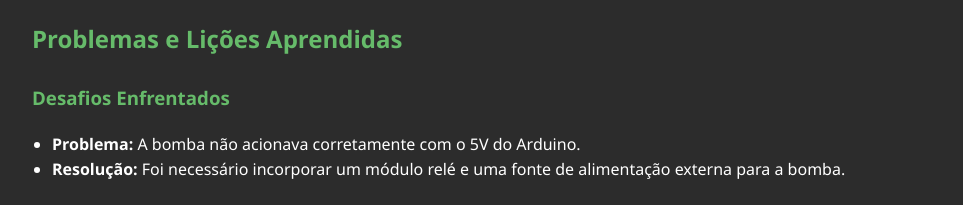
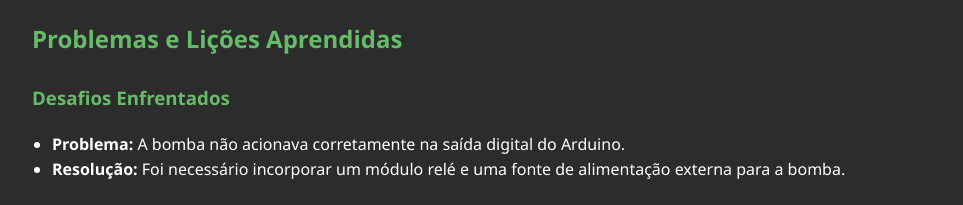
Before and after one commit to l-bonfim/Projeto-Sistemas-Digitais-Plantagoshi, a plain HTML site: page site/index.html in a window 1280 px wide. Shown: the part 8080-8285 px from the top of the page, without its empty margins (158-1121 px from the left). Drawn offline with Linux system fonts and the light colour scheme.

Commit message:
Update index.html

```diff
--- a/site/index.html
+++ b/site/index.html
@@ -277,7 +277,7 @@
 
     <h3>Desafios Enfrentados</h3>
     <ul>
-        <li><b>Problema:</b> A bomba não acionava corretamente com o 5V do Arduino.</li>
+        <li><b>Problema:</b> A bomba não acionava corretamente na saída digital do Arduino.</li>
         <li><b>Resolução:</b> Foi necessário incorporar um módulo relé e uma fonte de alimentação externa para a bomba.</li>
     </ul>
 
```
